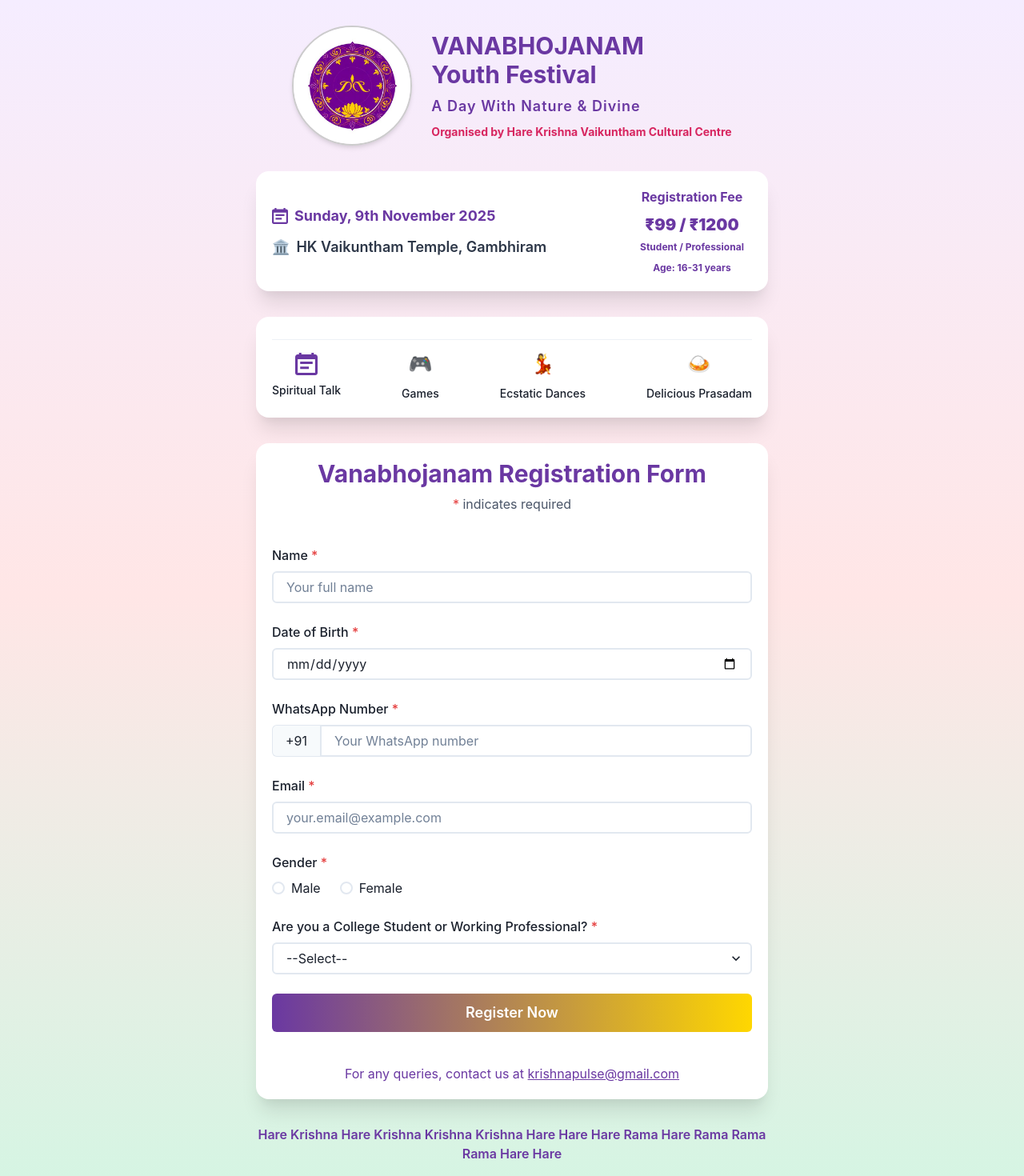
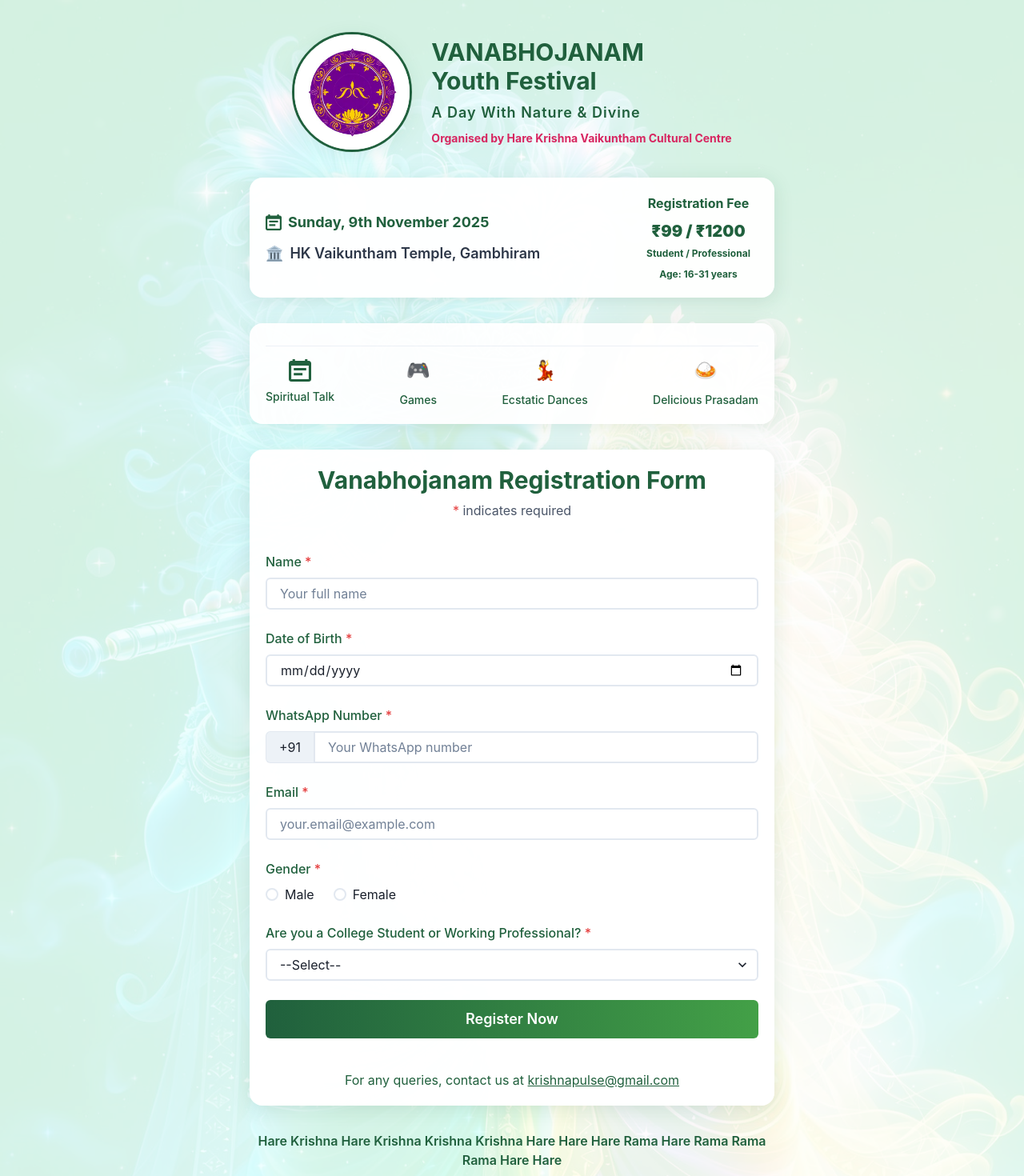
Before and after one commit to HkmVizagTech/hkm-kakinada-frontend, a React (Create React App) app: page / in a window 1280 px wide. Shown: the top 1470 px of the page at 80% size. Built offline with nearby package versions, Linux system fonts and the light colour scheme; no server answers.

Commit message:
added-new-bg

```diff
--- a/src/Main.jsx
+++ b/src/Main.jsx
@@ -1,5 +1,6 @@
 import React, { useState, useEffect } from "react";
-import image12 from './component/vanabhojanam.jpg'
+import image12 from './component/vanabhojanam.jpg';
+
 import {
   Box,
   Button,
@@ -30,6 +31,7 @@
 import Select from "react-select";
 import axios from "axios";
 import { useNavigate } from "react-router-dom";
+import natureBg from './component/vanabhojanam-nature.jpg';
 
 const initialState = {
   serialNo: "",
@@ -46,8 +48,8 @@
   amount: "1.00",
 };
 
-const RAZORPAY_KEY =  "rzp_live_HBAc3tlMK0X5Xd";
-const API_BASE =  "https://hkm-vanabhojan-backend-882278565284.europe-west1.run.app/users";
+const RAZORPAY_KEY = "rzp_live_HBAc3tlMK0X5Xd";
+const API_BASE = "https://hkm-vanabhojan-backend-882278565284.europe-west1.run.app/users";
 
 const Main = () => {
   const toast = useToast();
@@ -154,9 +156,6 @@
     if (!validateForm()) return;
     setIsSubmitting(true);
     try {
-
-
-
       const baseAmount = formData.collegeOrWorking === "College" ? 99 : 1200;
       const amountInPaise = baseAmount * 100;
 
@@ -169,7 +168,6 @@
         }
       );
       const orderData = await orderRes.json();
-      console.log("order data",orderData)
       if (!orderData.id) throw new Error("Order creation failed");
 
       const options = {
@@ -230,7 +228,7 @@
           email: finalFormData.email,
           contact: `91${finalFormData.whatsappNumber}`,
         },
-        theme: { color: "#6a38a2" },
+        theme: { color: "#20603d" },
         modal: {
           ondismiss: () => setIsSubmitting(false)
         }
@@ -262,27 +260,40 @@
   const customSelectStyles = {
     control: (base) => ({
       ...base,
-      borderColor: "#E2E8F0",
+      borderColor: "#C9E4CA",
       borderWidth: "2px",
-      borderRadius: "6px",
+      borderRadius: "8px",
       minHeight: "40px",
-      boxShadow: "0 2px 5px rgba(0, 0, 0, 0.1)",
-      "&:hover": { borderColor: "#CBD5E0" },
+      background: "rgba(255,255,255,0.96)",
+      boxShadow: "0 2px 12px 0 rgba(32,96,61,0.06)",
+      "&:hover": { borderColor: "#20603d" },
     }),
     option: (base, state) => ({
       ...base,
       backgroundColor: state.isSelected
-        ? "#6a38a2"
+        ? "#20603d"
         : state.isFocused
-        ? "#EBF8FF"
+        ? "#E1F7E3"
         : "white",
-      color: state.isSelected ? "white" : "#2D3748",
+      color: state.isSelected ? "white" : "#20603d",
     }),
   };
 
   return (
-    <Box minH="100vh" bgGradient="linear(to-b, #f5edff, #ffe6e6, #d5f5e3)" py={8}>
-      <Container maxW="2xl" px={4}>
+    <Box
+      minH="100vh"
+      bgImage={`url(${natureBg})`}
+      bgAttachment="fixed"
+      bgSize="cover"
+      bgPosition="center"
+      py={{ base: 2, md: 10 }}
+      px={0}
+      style={{
+        backgroundColor: "#e9f8ef",
+        backgroundBlendMode: "overlay",
+      }}
+    >
+      <Container maxW="2xl" px={2} zIndex={1}>
         <Flex
           direction={{ base: "column", md: "row" }}
           align="center"
@@ -296,9 +307,9 @@
             boxSize={{ base: '120px', md: '150px' }}
             borderRadius="full"
             overflow="hidden"
-            shadow="md"
-            border="2px solid #ccc"
-            flexShrink={0}
+            boxShadow="0 4px 24px 0 rgba(32,96,61,0.08)"
+            border="3px solid #20603d"
+            bg="white"
           >
             <Image
               src={image12}
@@ -309,10 +320,10 @@
             />
           </Box>
           <Box textAlign={{ base: "center", md: "left" }}>
-            <Heading fontSize={{ base: '2xl', md: '3xl' }} color="#6a38a2" fontWeight="bold">
+            <Heading fontSize={{ base: '2xl', md: '3xl' }} color="#20603d" fontWeight="bold">
               VANABHOJANAM <br /> Youth Festival
             </Heading>
-            <Text fontSize={{ base: 'md', md: 'lg' }} color="#6a38a2" fontWeight="semibold" mt={2} letterSpacing={1}>
+            <Text fontSize={{ base: 'md', md: 'lg' }} color="#20603d" fontWeight="semibold" mt={2} letterSpacing={1}>
               A Day With Nature & Divine
             </Text>
             <Text fontSize="sm" color="#d72660" fontWeight="bold" mt={2}>
@@ -320,13 +331,18 @@
             </Text>
           </Box>
         </Flex>
-        <Card boxShadow="xl" borderRadius="2xl" mb={8}>
+        <Card
+          bg="rgba(255,255,255,0.97)"
+          boxShadow="0 4px 24px 0 rgba(32,96,61,0.13)"
+          borderRadius="2xl"
+          mb={8}
+        >
           <CardBody>
             <Stack direction={{ base: "column", md: "row" }} justify="space-between" align="center" spacing={4}>
               <VStack align={{ base: "center", md: "start" }} spacing={3} flex={1}>
                 <HStack>
-                  <CalendarIcon color="#6a38a2" boxSize={5} />
-                  <Text fontWeight="bold" fontSize={{ base: "md", md: "lg" }} color="#6a38a2">
+                  <CalendarIcon color="#20603d" boxSize={5} />
+                  <Text fontWeight="bold" fontSize={{ base: "md", md: "lg" }} color="#20603d">
                     Sunday, 9th November 2025
                   </Text>
                 </HStack>
@@ -347,15 +363,15 @@
               </VStack>
 
               <VStack align="center" spacing={2} minW="150px">
-                <Text fontWeight="bold" fontSize="md" color="#6a38a2">
+                <Text fontWeight="bold" fontSize="md" color="#20603d">
                   Registration Fee
                 </Text>
                 {formData.collegeOrWorking === "College" ? (
                   <VStack spacing={1}>
-                    <Text fontWeight="black" fontSize="2xl" color="#d72660">
+                    <Text fontWeight="black" fontSize="2xl" color="#388e3c">
                       ₹99
                     </Text>
-                    <Text fontWeight="bold" fontSize="xs" color="#4caf50" textAlign="center">
+                    <Text fontWeight="bold" fontSize="xs" color="#388e3c" textAlign="center">
                       Student Rate
                     </Text>
                   </VStack>
@@ -364,21 +380,21 @@
                     <Text fontWeight="black" fontSize="2xl" color="#d72660">
                       ₹1200
                     </Text>
-                    <Text fontWeight="bold" fontSize="xs" color="#ff6b6b" textAlign="center">
+                    <Text fontWeight="bold" fontSize="xs" color="#d72660" textAlign="center">
                       Professional Rate
                     </Text>
                   </VStack>
                 ) : (
                   <VStack spacing={1}>
-                    <Text fontWeight="black" fontSize="xl" color="#6a38a2">
+                    <Text fontWeight="black" fontSize="xl" color="#20603d">
                       ₹99 / ₹1200
                     </Text>
-                    <Text fontWeight="bold" fontSize="xs" color="#6a38a2" textAlign="center">
+                    <Text fontWeight="bold" fontSize="xs" color="#20603d" textAlign="center">
                       Student / Professional
                     </Text>
                   </VStack>
                 )}
-                <Text fontWeight="bold" fontSize="xs" color="#6a38a2" textAlign="center">
+                <Text fontWeight="bold" fontSize="xs" color="#20603d" textAlign="center">
                   Age: 16-31 years
                 </Text>
               </VStack>
@@ -387,104 +403,119 @@
         </Card>
 
         {/* Activities Section */}
-        <Card boxShadow="xl" borderRadius="2xl" mb={8}>
+        <Card
+          bg="rgba(255,255,255,0.94)"
+          boxShadow="0 4px 24px 0 rgba(32,96,61,0.11)"
+          borderRadius="2xl"
+          mb={8}
+        >
           <CardBody>
             <Divider my={2} />
             <Flex justify="space-between" align="center" wrap="wrap" mt={3}>
               <VStack>
-                <CalendarIcon color="#6a38a2" boxSize={7} />
-                <Text fontWeight="medium" fontSize="sm">Spiritual Talk</Text>
+                <CalendarIcon color="#20603d" boxSize={7} />
+                <Text fontWeight="medium" fontSize="sm" color="#20603d">Spiritual Talk</Text>
               </VStack>
               <VStack>
                 <Text fontSize="2xl">🎮</Text>
-                <Text fontWeight="medium" fontSize="sm">Games</Text>
+                <Text fontWeight="medium" fontSize="sm" color="#20603d">Games</Text>
               </VStack>
               <VStack>
                 <Text fontSize="2xl">💃</Text>
-                <Text fontWeight="medium" fontSize="sm">Ecstatic Dances</Text>
+                <Text fontWeight="medium" fontSize="sm" color="#20603d">Ecstatic Dances</Text>
               </VStack>
               <VStack>
                 <Text fontSize="2xl">🍛</Text>
-                <Text fontWeight="medium" fontSize="sm">Delicious Prasadam</Text>
+                <Text fontWeight="medium" fontSize="sm" color="#20603d">Delicious Prasadam</Text>
               </VStack>
             </Flex>
           </CardBody>
         </Card>
-        <Card boxShadow="xl" borderRadius="2xl">
+        <Card
+          bg="rgba(255,255,255,0.99)"
+          boxShadow="0 4px 24px 0 rgba(32,96,61,0.13)"
+          borderRadius="2xl"
+        >
           <CardHeader textAlign="center">
-            <Heading size="lg" color="#6a38a2">Vanabhojanam Registration Form</Heading>
+            <Heading size="lg" color="#20603d">Vanabhojanam Registration Form</Heading>
             <Text color="gray.600" mt={2}>
               <Text as="span" color="red.500">*</Text> indicates required
             </Text>
           </CardHeader>
           <CardBody>
             <VStack spacing={6} align="stretch">
+              {/* --- form fields and controls unchanged, just update relevant colors below --- */}
               <FormControl isInvalid={!!errors.name}>
-                <FormLabel>Name <Text as="span" color="red.500">*</Text></FormLabel>
+                <FormLabel color="#20603d">Name <Text as="span" color="red.500">*</Text></FormLabel>
                 <Input
                   placeholder="Your full name"
                   value={formData.name}
                   onChange={(e) => handleInputChange("name", e.target.value)}
                   borderWidth={2}
-                  _focus={{ borderColor: "#6a38a2" }}
+                  _focus={{ borderColor: "#20603d" }}
+                  bg="rgba(255,255,255,0.93)"
                 />
                 <FormErrorMessage>{errors.name}</FormErrorMessage>
               </FormControl>
               <FormControl isInvalid={!!errors.dob}>
-                <FormLabel>Date of Birth <Text as="span" color="red.500">*</Text></FormLabel>
+                <FormLabel color="#20603d">Date of Birth <Text as="span" color="red.500">*</Text></FormLabel>
                 <Input
                   type="date"
                   value={formData.dob}
                   onChange={(e) => handleInputChange("dob", e.target.value)}
                   borderWidth={2}
-                  _focus={{ borderColor: "#6a38a2" }}
+                  _focus={{ borderColor: "#20603d" }}
+                  bg="rgba(255,255,255,0.93)"
                 />
                 <FormErrorMessage>{errors.dob}</FormErrorMessage>
               </FormControl>
               <FormControl isInvalid={!!errors.whatsappNumber}>
-                <FormLabel>WhatsApp Number <Text as="span" color="red.500">*</Text></FormLabel>
+                <FormLabel color="#20603d">WhatsApp Number <Text as="span" color="red.500">*</Text></FormLabel>
                 <InputGroup>
-                  <InputLeftAddon bg="gray.50">+91</InputLeftAddon>
+                  <InputLeftAddon bg="gray.100">+91</InputLeftAddon>
                   <Input
                     type="tel"
                     placeholder="Your WhatsApp number"
                     value={formData.whatsappNumber}
                     onChange={(e) => handleInputChange("whatsappNumber", e.target.value)}
                     borderWidth={2}
-                    _focus={{ borderColor: "#6a38a2" }}
+                    _focus={{ borderColor: "#20603d" }}
+                    bg="rgba(255,255,255,0.93)"
                   />
                 </InputGroup>
                 <FormErrorMessage>{errors.whatsappNumber}</FormErrorMessage>
               </FormControl>
               <FormControl isInvalid={!!errors.email}>
-                <FormLabel>Email <Text as="span" color="red.500">*</Text></FormLabel>
+                <FormLabel color="#20603d">Email <Text as="span" color="red.500">*</Text></FormLabel>
                 <Input
                   type="email"
                   placeholder="your.email@example.com"
                   value={formData.email}
                   onChange={(e) => handleInputChange("email", e.target.value)}
                   borderWidth={2}
-                  _focus={{ borderColor: "#6a38a2" }}
+                  _focus={{ borderColor: "#20603d" }}
+                  bg="rgba(255,255,255,0.93)"
                 />
                 <FormErrorMessage>{errors.email}</FormErrorMessage>
               </FormControl>
               <FormControl isInvalid={!!errors.gender}>
-                <FormLabel>Gender <Text as="span" color="red.500">*</Text></FormLabel>
+                <FormLabel color="#20603d">Gender <Text as="span" color="red.500">*</Text></FormLabel>
                 <RadioGroup value={formData.gender} onChange={(val) => handleInputChange("gender", val)}>
                   <HStack spacing={6}>
-                    <Radio value="Male" colorScheme="purple">Male</Radio>
-                    <Radio value="Female" colorScheme="purple">Female</Radio>
+                    <Radio value="Male" colorScheme="green">Male</Radio>
+                    <Radio value="Female" colorScheme="green">Female</Radio>
                   </HStack>
                 </RadioGroup>
                 <FormErrorMessage>{errors.gender}</FormErrorMessage>
               </FormControl>
               <FormControl isInvalid={!!errors.collegeOrWorking}>
-                <FormLabel>Are you a College Student or Working Professional? <Text as="span" color="red.500">*</Text></FormLabel>
+                <FormLabel color="#20603d">Are you a College Student or Working Professional? <Text as="span" color="red.500">*</Text></FormLabel>
                 <ChakraSelect
                   value={formData.collegeOrWorking}
                   onChange={(e) => handleInputChange("collegeOrWorking", e.target.value)}
                   borderWidth={2}
-                  _focus={{ borderColor: "#6a38a2" }}
+                  _focus={{ borderColor: "#20603d" }}
+                  bg="rgba(255,255,255,0.93)"
                 >
                   <option value="">--Select--</option>
                   <option value="College">College Student</option>
@@ -492,12 +523,12 @@
                 </ChakraSelect>
                 <FormErrorMessage>{errors.collegeOrWorking}</FormErrorMessage>
                 {formData.collegeOrWorking === "College" && (
-                  <Box mt={2} p={3} bg="blue.50" borderRadius="md" border="1px solid" borderColor="blue.200">
+                  <Box mt={2} p={3} bg="green.50" borderRadius="md" border="1px solid" borderColor="green.200">
                     <HStack>
                       <Text fontSize="sm">ℹ️</Text>
-                      <Text fontSize="sm" color="blue.700" fontWeight="medium">
+                      <Text fontSize="sm" color="#20603d" fontWeight="medium">
                         <Text as="span" fontWeight="bold">Note:</Text> Student ID card is mandatory for verification at the event.
-                        Registration fee: <Text as="span" fontWeight="bold" color="green.600">₹99</Text>
+                        Registration fee: <Text as="span" fontWeight="bold" color="#388e3c">₹99</Text>
                       </Text>
                     </HStack>
                   </Box>
@@ -506,8 +537,8 @@
                   <Box mt={2} p={3} bg="orange.50" borderRadius="md" border="1px solid" borderColor="orange.200">
                     <HStack>
                       <Text fontSize="sm">💼</Text>
-                      <Text fontSize="sm" color="orange.700" fontWeight="medium">
-                        Registration fee for working professionals: <Text as="span" fontWeight="bold" color="red.600">₹1200</Text>
+                      <Text fontSize="sm" color="#d72660" fontWeight="medium">
+                        Registration fee for working professionals: <Text as="span" fontWeight="bold" color="#d72660">₹1200</Text>
                       </Text>
                     </HStack>
                   </Box>
@@ -515,20 +546,21 @@
               </FormControl>
               {formData.collegeOrWorking === "Working" && (
                 <FormControl isInvalid={!!errors.companyName}>
-                  <FormLabel>Company Name <Text as="span" color="red.500">*</Text></FormLabel>
+                  <FormLabel color="#20603d">Company Name <Text as="span" color="red.500">*</Text></FormLabel>
                   <Input
                     placeholder="Your company name"
                     value={formData.companyName}
                     onChange={(e) => handleInputChange("companyName", e.target.value)}
                     borderWidth={2}
-                    _focus={{ borderColor: "#6a38a2" }}
+                    _focus={{ borderColor: "#20603d" }}
+                    bg="rgba(255,255,255,0.93)"
                   />
                   <FormErrorMessage>{errors.companyName}</FormErrorMessage>
                 </FormControl>
               )}
               {formData.collegeOrWorking === "College" && (
                 <FormControl isInvalid={!!errors.college}>
-                  <FormLabel>College Name <Text as="span" color="red.500">*</Text></FormLabel>
+                  <FormLabel color="#20603d">College Name <Text as="span" color="red.500">*</Text></FormLabel>
                   <Box>
                     <Select
                       options={collegeOptions}
@@ -548,7 +580,8 @@
                       value={otherCollege}
                       onChange={(e) => setOtherCollege(e.target.value)}
                       borderWidth={2}
-                      _focus={{ borderColor: "#6a38a2" }}
+                      _focus={{ borderColor: "#20603d" }}
+                      bg="rgba(255,255,255,0.93)"
                     />
                   )}
                   <FormErrorMessage>{errors.college}</FormErrorMessage>
@@ -556,25 +589,27 @@
               )}
               {formData.collegeOrWorking === "College" && (
                 <FormControl isInvalid={!!errors.course}>
-                  <FormLabel>Course <Text as="span" color="red.500">*</Text></FormLabel>
+                  <FormLabel color="#20603d">Course <Text as="span" color="red.500">*</Text></FormLabel>
                   <Input
                     placeholder="e.g., B.Tech, MBA"
                     value={formData.course}
                     onChange={(e) => handleInputChange("course", e.target.value)}
                     borderWidth={2}
-                    _focus={{ borderColor: "#6a38a2" }}
+                    _focus={{ borderColor: "#20603d" }}
+                    bg="rgba(255,255,255,0.93)"
                   />
                   <FormErrorMessage>{errors.course}</FormErrorMessage>
                 </FormControl>
               )}
               {formData.collegeOrWorking === "College" && (
                 <FormControl isInvalid={!!errors.year}>
-                  <FormLabel>Year <Text as="span" color="red.500">*</Text></FormLabel>
+                  <FormLabel color="#20603d">Year <Text as="span" color="red.500">*</Text></FormLabel>
                   <ChakraSelect
                     value={formData.year}
                     onChange={(e) => handleInputChange("year", e.target.value)}
                     borderWidth={2}
-                    _focus={{ borderColor: "#6a38a2" }}
+                    _focus={{ borderColor: "#20603d" }}
+                    bg="rgba(255,255,255,0.93)"
                   >
                     <option value="">--Select Year--</option>
                     <option value="1">1st</option>
@@ -589,13 +624,13 @@
                 onClick={handlePayment}
                 isLoading={isSubmitting}
                 loadingText="Processing"
-                bgGradient="linear(to-r, #6a38a2, #FFD700)"
+                bgGradient="linear(to-r, #20603d, #43a047)"
                 color="white"
                 fontWeight="semibold"
                 size="lg"
                 py={6}
                 w="full"
-                _hover={{ transform: "translateY(-2px)", boxShadow: "lg" }}
+                _hover={{ transform: "translateY(-2px)", boxShadow: "lg", bg: "#20603d" }}
                 transition="all 0.2s"
                 disabled={isSubmitting}
                 type="button"
@@ -607,14 +642,14 @@
                   : "Register Now"
                 }
               </Button>
-              <Text textAlign="center" fontSize="md" mt={4} color="#6a38a2">
+              <Text textAlign="center" fontSize="md" mt={4} color="#20603d">
                 For any queries, contact us at <Text as="a" href="mailto:krishnapulse@gmail.com" textDecoration="underline">krishnapulse@gmail.com</Text>
               </Text>
             </VStack>
           </CardBody>
         </Card>
         <Box mt={8} textAlign="center">
-          <Text fontSize="md" color="#6a38a2" fontWeight="semibold">
+          <Text fontSize="md" color="#20603d" fontWeight="semibold">
             Hare Krishna Hare Krishna Krishna Krishna Hare Hare Hare Rama Hare Rama Rama Rama Hare Hare
           </Text>
         </Box>
```
Also changed, not shown: src/component/vanabhojanam-nature.jpg (added).
